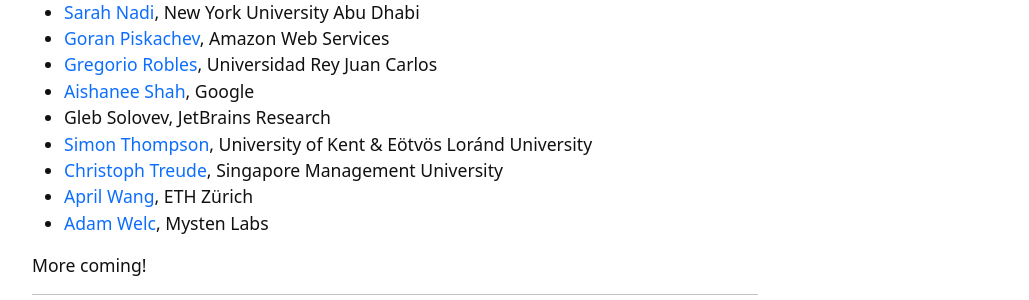
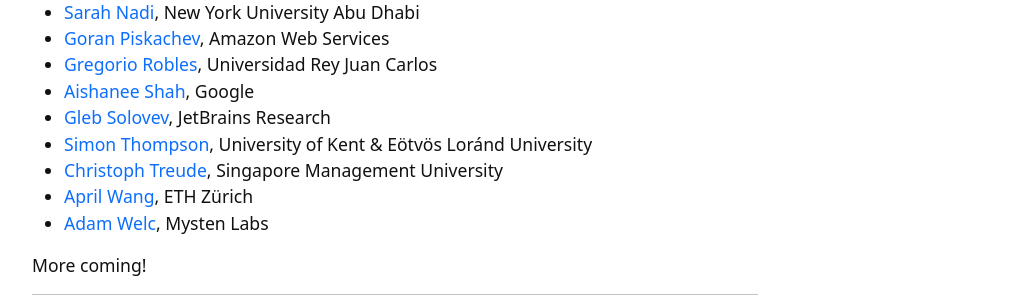
Before and after one commit to ide-workshop/ide-workshop.github.io, a Jekyll site: the page built from index.md, in a window 1280 px wide and 900 px high, scrolled down 4154 px. Shown: the part 270-570 px from the top of the window, without its empty margins (245-1274 px from the left). Built offline with Jekyll 4.4.1, drawn with Linux system fonts in a browser that asks for light colours; some of the changed lines change nothing that is shown.

Commit message:
Adding PCs

```diff
--- a/index.md
+++ b/index.md
@@ -155,7 +155,7 @@
 * [Goran Piskachev](https://piskachev.github.io), Amazon Web Services
 * [Gregorio Robles](https://gsyc.urjc.es/~grex/), Universidad Rey Juan Carlos
 * [Aishanee Shah](https://www.linkedin.com/in/aishanee/), Google
-* Gleb Solovev, JetBrains Research
+* [Gleb Solovev](https://github.com/GlebSolovev), JetBrains Research
 * [Simon Thompson](https://www.kent.ac.uk/school-of-computing/people/3164/thompson-simon), University of Kent & Eötvös Loránd University
 * [Christoph Treude](https://ctreude.ca/), Singapore Management University
 * [April Wang](https://aprilwang.me/), ETH Zürich
```
